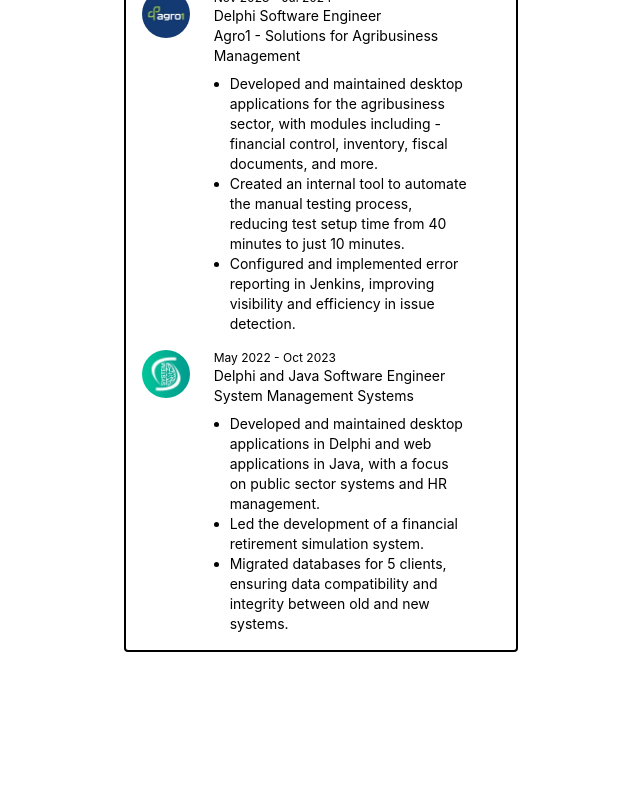
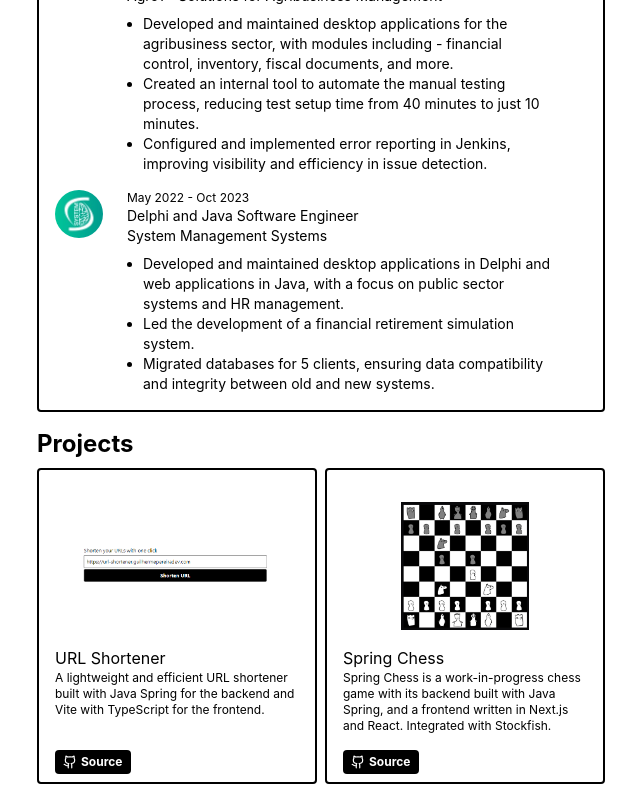
Before and after one commit to guilhermepereira2917/portfolio, a React (Vite) app: page / in a window 1280 px wide. Shown: the part 370-1170 px from the top of the page, without its empty margins (319-959 px from the left). Before the commit the page ends 1022 px from the top, so only its background shows below. Built offline with nearby package versions, Linux system fonts and the light colour scheme.

Commit message:
add projects section

```diff
--- a/src/App.tsx
+++ b/src/App.tsx
@@ -1,13 +1,15 @@
 import Header from "./components/Header"
 import Intro from "./components/Intro"
+import Projects from "./components/project/Projects"
 import WorkTimeline from "./components/work/WorkTimeline"
 
 export default function App() {
   return (
-    <div className="w-1/3 container text-primary-text">
+    <div className="w-[600px] max-w-screen text-primary-text">
       <Header />
       <Intro />
       <WorkTimeline />
+      <Projects />
     </div>
   )
 }
--- /dev/null
+++ b/src/api/projects.ts
@@ -0,0 +1,15 @@
+export interface Project {
+  name: string,
+  sourceUrl: string,
+}
+
+export const projects: Project[] = [
+  {
+    name: "url_shortener",
+    sourceUrl: "https://github.com/guilhermepereira2917/url-shortener",
+  },
+  {
+    name: "chess",
+    sourceUrl: "https://github.com/guilhermepereira2917/spring-chess",
+  }
+]
--- /dev/null
+++ b/src/api/workExperiences.ts
@@ -0,0 +1,21 @@
+export interface WorkExperience {
+  name: string,
+  startDate: Date,
+  endDate: Date,
+  onSite: boolean,
+}
+
+export const workExperiences: WorkExperience[] = [
+  {
+    name: "agro1",
+    startDate: new Date("Nov 01, 2023 00:00:00"),
+    endDate: new Date("Jul 01, 2024 00:00:00"),
+    onSite: false,
+  },
+  {
+    name: "system",
+    startDate: new Date("May 01, 2022 00:00:00"),
+    endDate: new Date("Oct 01, 2023 00:00:00"),
+    onSite: true,
+  },
+]
--- /dev/null
+++ b/src/components/common/SectionHeading.tsx
@@ -0,0 +1,13 @@
+import { ReactNode } from "react";
+import { useTranslation } from "react-i18next";
+
+interface SectionHeadingProps {
+  langKey: string,
+  className?: string,
+}
+
+export default function SectionHeading({ langKey, className }: SectionHeadingProps): ReactNode {
+  const { t } = useTranslation()
+
+  return <h1 className={`ml-4 font-bold text-2xl ${className}`}>{t(langKey)}</h1>;
+}
--- /dev/null
+++ b/src/components/project/ProjectCard.tsx
@@ -0,0 +1,27 @@
+import { GithubIcon } from "lucide-react";
+import { ReactNode } from "react";
+import { useTranslation } from "react-i18next";
+import { Project } from "../../api/projects";
+
+interface ProjectCardProps {
+  project: Project,
+}
+
+export default function ProjectCard({ project }: ProjectCardProps): ReactNode {
+  const { t } = useTranslation()
+  const { name, sourceUrl } = project
+
+  return (
+    <div className="flex flex-col w-1/2 p-4 pb-2 bg-background border-2 border-hover rounded">
+      <div className="flex items-center h-40">
+        <img src={`/projects/${name}.png`} className="p-4 m-auto max-h-40" />
+      </div>
+      <h3 className="text-primary-text text-bold">{t(`project.${name}.name`)}</h3>
+      <p className="text-xs text-secondary-text">{t(`project.${name}.description`)}</p>
+      <div className="grow" />
+      <a className="inline-flex items-center w-min bg-primary-text text-xs text-background font-bold py-1 px-2 mt-4 rounded cursor-pointer" href={sourceUrl} target="_blank">
+        <GithubIcon size={14} className="mr-1" /> {t("projects.source")}
+      </a>
+    </div>
+  )
+}
--- /dev/null
+++ b/src/components/project/Projects.tsx
@@ -0,0 +1,17 @@
+import { ReactNode } from "react";
+import SectionHeading from "../common/SectionHeading";
+import { Project, projects } from "../../api/projects";
+import ProjectCard from "./ProjectCard";
+
+export default function Projects(): ReactNode {
+  return (
+    <>
+      <SectionHeading langKey="projects.heading" className="mt-4" />
+      <section className="flex flex-row gap-2 mx-4 mt-2">
+        {projects.map((project: Project): ReactNode => {
+          return <ProjectCard project={project} />
+        })}
+      </section>
+    </>
+  )
+}
--- a/src/components/work/WorkTimeline.tsx
+++ b/src/components/work/WorkTimeline.tsx
@@ -1,36 +1,14 @@
 import { ReactNode } from "react";
 import { useTranslation } from "react-i18next";
-
-interface WorkExperience {
-  name: string,
-  startDate: Date,
-  endDate: Date,
-  onSite: boolean,
-}
-
-const workExperiences: WorkExperience[] = [
-  {
-    name: "agro1",
-    startDate: new Date("Nov 01, 2023 00:00:00"),
-    endDate: new Date("Jul 01, 2024 00:00:00"),
-    onSite: false,
-  },
-  {
-    name: "system",
-    startDate: new Date("May 01, 2022 00:00:00"),
-    endDate: new Date("Oct 01, 2023 00:00:00"),
-    onSite: true,
-  },
-]
+import { WorkExperience, workExperiences } from "../../api/workExperiences";
+import SectionHeading from "../common/SectionHeading";
 
 export default function WorkTimeline(): ReactNode {
-  const { t } = useTranslation()
-
   return (
     <>
-      <h1 className="ml-4 font-bold text-2xl">{t("work.experience")}</h1>
+      <SectionHeading langKey="work.heading" />
       <section className="relative mx-4 mt-2 border-2 border-hover rounded">
-        <div className="absolute w-[1px] top-0 bottom-0 ml-[40px] -z-10 bg-hover"/>
+        <div className="absolute w-[1px] top-0 bottom-0 ml-[40px] -z-10 bg-hover" />
         {workExperiences.map((workExperience: WorkExperience): ReactNode => {
           return <WorkComponent workExperience={workExperience} />
         })}
--- a/src/index.css
+++ b/src/index.css
@@ -2,9 +2,6 @@
 @import url('https://fonts.googleapis.com/css2?family=Inter:ital,opsz,wght@0,14..32,100..900;1,14..32,100..900&display=swap');
 
 body {
-  min-width: 100vw;
-  min-height: 100vh;
-
   display: flex;
   justify-content: center;
 
@@ -12,10 +9,9 @@
 }
 
 #root {
-  min-width: 100vw;
-
   display: flex;
   justify-content: center;
+  padding-bottom: 1rem;
 }
 
 @theme inline {
--- a/src/locales/en.json
+++ b/src/locales/en.json
@@ -10,7 +10,7 @@
   "contact.resume": "Resume",
   "contact.resume_file_name": "Fullstack Developer Guilherme Pereira.pdf",
 
-  "work.experience": "Work Experience",
+  "work.heading": "Work Experience",
 
   "work.agro1.company_name": "Agro1 - Solutions for Agribusiness Management",
   "work.agro1.job_title": "Delphi Software Engineer",
@@ -22,5 +22,14 @@
   "work.system.job_title": "Delphi and Java Software Engineer",
   "work.system.bulet_point_1": "Developed and maintained desktop applications in Delphi and web applications in Java, with a focus on public sector systems and HR management.",
   "work.system.bulet_point_2": "Led the development of a financial retirement simulation system.",
-  "work.system.bulet_point_3": "Migrated databases for 5 clients, ensuring data compatibility and integrity between old and new systems."
+  "work.system.bulet_point_3": "Migrated databases for 5 clients, ensuring data compatibility and integrity between old and new systems.",
+
+  "projects.heading": "Projects",
+  "projects.source": "Source",
+
+  "project.url_shortener.name": "URL Shortener",
+  "project.url_shortener.description": "A lightweight and efficient URL shortener built with Java Spring for the backend and Vite with TypeScript for the frontend.",
+
+  "project.chess.name": "Spring Chess",
+  "project.chess.description": "Spring Chess is a work-in-progress chess game with its backend built with Java Spring, and a frontend written in Next.js and React. Integrated with Stockfish."
 }
```
Also changed, not shown: public/projects/chess.png (added), public/projects/url_shortener.png (added).
